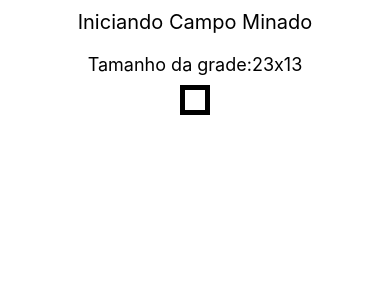
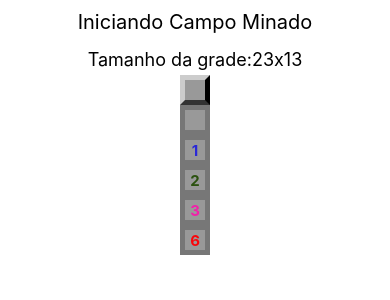
Before and after one commit to rafaelnmelo/minefield, a React Native app: screen / in a window 390 px wide. Shown: the top 300 px of the page. Built offline with nearby package versions, Linux system fonts and the light colour scheme.

Commit message:
Continuando componente field

```diff
--- a/App.js
+++ b/App.js
@@ -15,6 +15,11 @@
           {params.getRowsAmount()}x{params.getColumnsAmount()}
         </Text>
         <Field />
+        <Field opened />
+        <Field opened nearMines={1}/>
+        <Field opened nearMines={2}/>
+        <Field opened nearMines={3}/>
+        <Field opened nearMines={6}/>
       </SafeAreaView>
     )
   }
@@ -35,6 +40,6 @@
   instructions: {
     fontSize: 18,
     textAlign: 'center',
-    margin: 10
+    margin: 5
   }
 })
--- a/src/components/Field.js
+++ b/src/components/Field.js
@@ -1,15 +1,28 @@
 import React from "react"
-import { SafeAreaView, StyleSheet } from "react-native"
+import { SafeAreaView, StyleSheet, Text } from "react-native"
 import params from "../params"
 
 export default props => {
+    const { mined, opened, nearMines } = props
+
     const styleField = [styles.field]
+    if (opened) styleField.push(styles.opened)
+    if (styleField.length === 1) styleField.push(styles.regular)
 
-    if (styleField.lenght === 1) styleField.push(styles.regular)
+    let color = null
+    if (nearMines > 0) {
+        if (nearMines == 1) color = '#2a28d7'
+        if (nearMines == 2) color = '#2B520F'
+        if (nearMines > 2 && nearMines < 6) color = '#F221A9'
+        if (nearMines >= 6) color = '#F9060a'
+    }
 
     return (
         <SafeAreaView style={styleField} >
-
+            {!mined && opened && nearMines > 0 ?
+                <Text style={[styles.label, { color: color }]}>
+                    {nearMines}
+                </Text> : false}
         </SafeAreaView>
     )
 }
@@ -26,5 +39,15 @@
         borderTopColor: '#CCC',
         borderRightolor: '#333',
         borderBottomColor: '#333'
+    },
+    opened: {
+        backgroundColor: '#999',
+        borderColor: '#777',
+        alignItems: 'center',
+        justifyContent: ' center'
+    },
+    label: {
+        fontWeight: 'bold',
+        fontSize: params.fontSize
     }
 })
```
